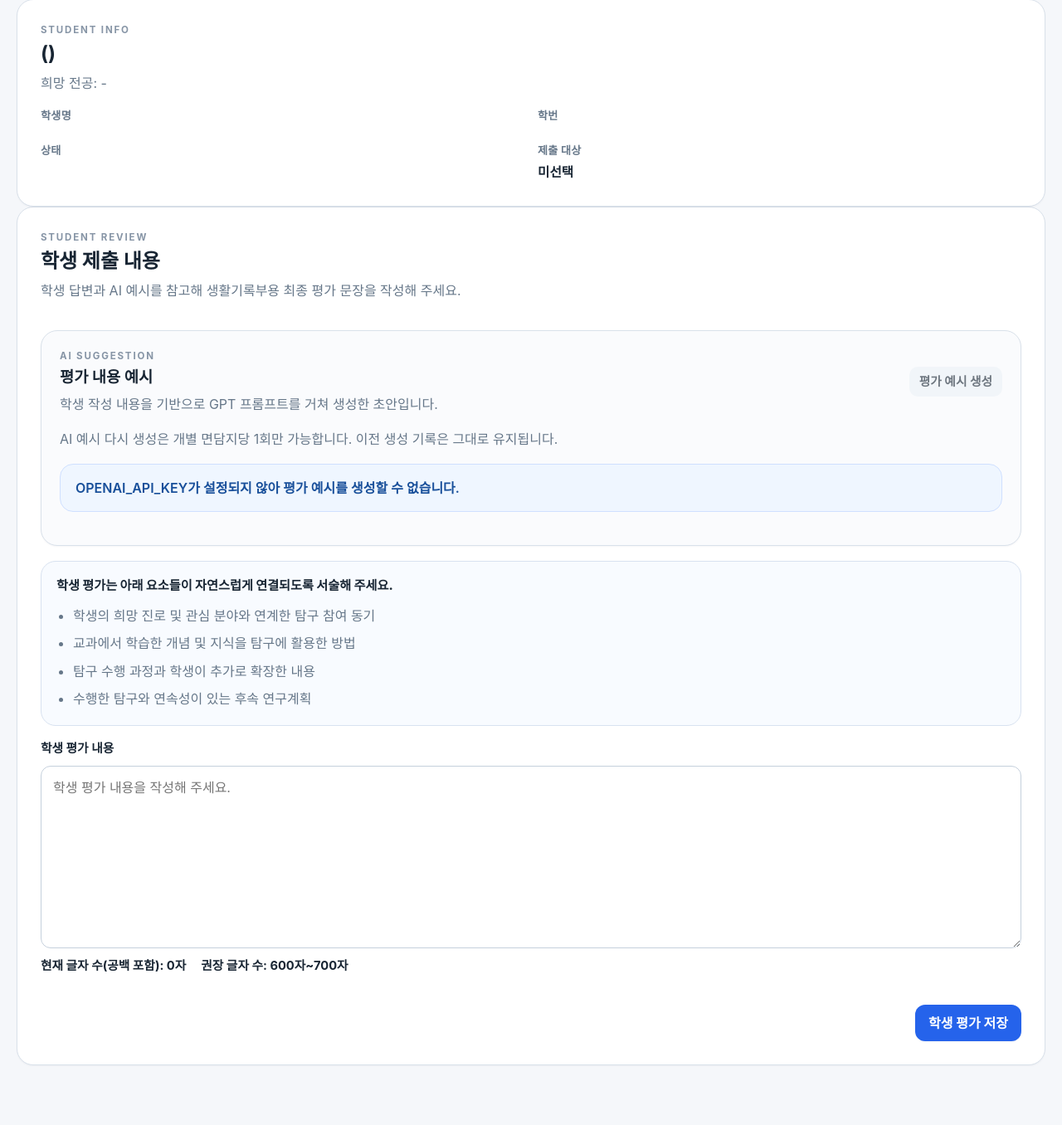
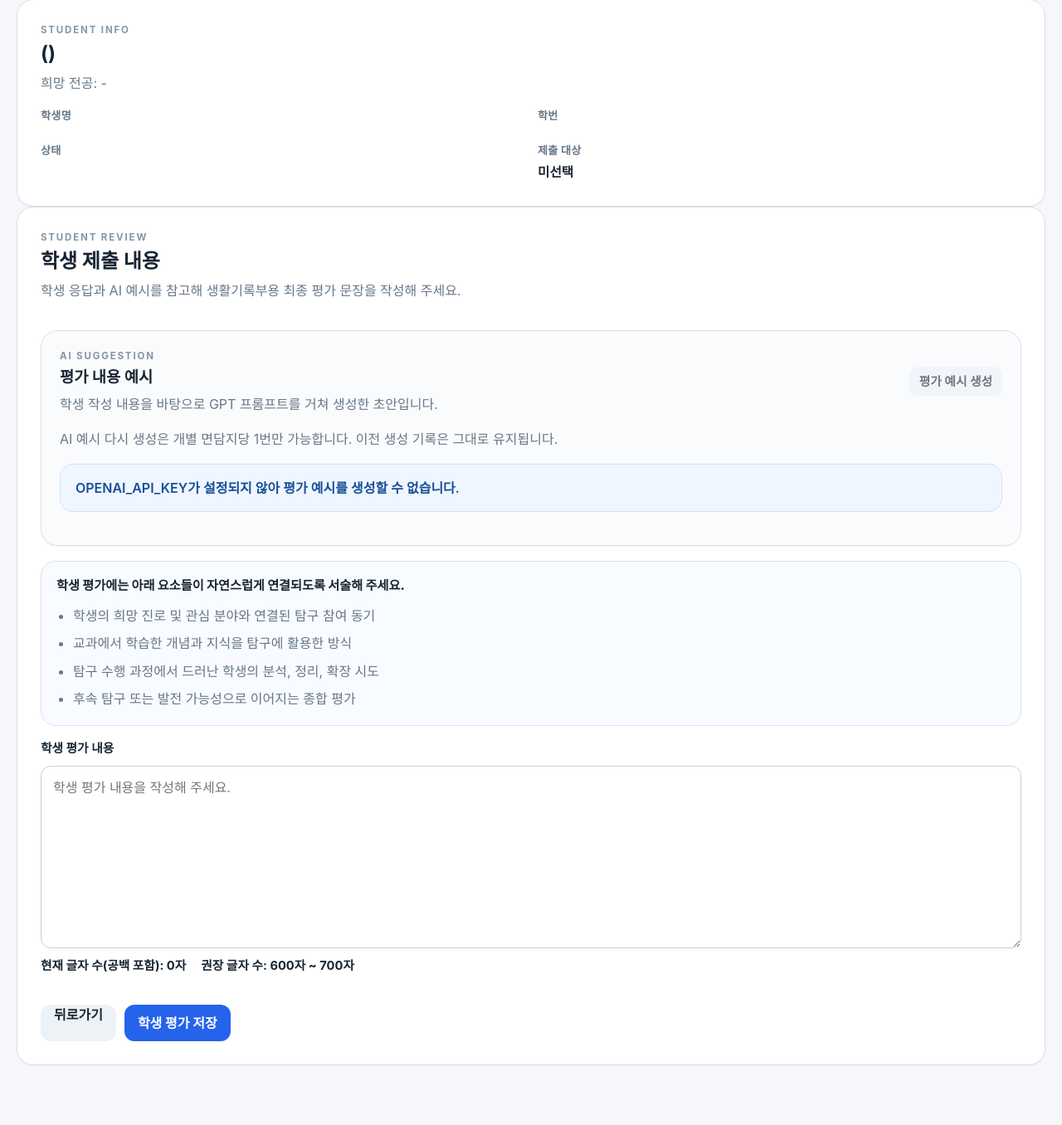
Before and after one commit to moonstar1268/ATME-camp, a Python web app: template templates/teacher_submission_detail.html in a window 1280 px wide. Shown: the part 320-1676 px from the top of the page at 83% size. Run offline with Jinja, Linux system fonts and the light colour scheme; the template is opened without the code that fills it, so the values that code supplies are empty.

Commit message:
Add back navigation to teacher review detail

```diff
--- a/templates/teacher_submission_detail.html
+++ b/templates/teacher_submission_detail.html
@@ -5,7 +5,7 @@
 {% block workspace_actions %}
   <div class="badge-row">
     <span class="status-badge">프로그램 코드 {{ program.program_code }}</span>
-    <a href="/teacher/programs/{{ program.id }}/reviews" class="secondary-button compact-button">개별 리스트</a>
+    <a href="/teacher/programs/{{ program.id }}/reviews" class="secondary-button compact-button">뒤로가기</a>
     <a href="/teacher/programs/{{ program.id }}" class="secondary-button compact-button">제출현황</a>
   </div>
 {% endblock %}
@@ -55,7 +55,7 @@
         <div>
           <p class="section-kicker">STUDENT REVIEW</p>
           <h2>{{ submission.student_name }} 학생 제출 내용</h2>
-          <p class="card-description">학생 답변과 AI 예시를 참고해 생활기록부용 최종 평가 문장을 작성해 주세요.</p>
+          <p class="card-description">학생 응답과 AI 예시를 참고해 생활기록부용 최종 평가 문장을 작성해 주세요.</p>
         </div>
       </div>
 
@@ -76,7 +76,7 @@
           <div>
             <p class="section-kicker">AI SUGGESTION</p>
             <h3>평가 내용 예시</h3>
-            <p class="card-description">학생 작성 내용을 기반으로 GPT 프롬프트를 거쳐 생성한 초안입니다.</p>
+            <p class="card-description">학생 작성 내용을 바탕으로 GPT 프롬프트를 거쳐 생성한 초안입니다.</p>
           </div>
           <div class="row-actions">
             {% if not is_locked %}
@@ -100,7 +100,7 @@
         </div>
 
         {% if not can_regenerate_ai %}
-          <p class="form-hint compact-top">AI 예시 다시 생성은 개별 면담지당 1회만 가능합니다. 이전 생성 기록은 그대로 유지됩니다.</p>
+          <p class="form-hint compact-top">AI 예시 다시 생성은 개별 면담지당 1번만 가능합니다. 이전 생성 기록은 그대로 유지됩니다.</p>
         {% endif %}
 
         {% if submission.ai_suggestion %}
@@ -117,12 +117,12 @@
       <form action="/teacher/programs/{{ program.id }}/submissions/{{ submission.id }}" method="post" class="stack-form compact-top">
         <div class="form-grid">
           <div class="field-span-2 evaluation-guide-card">
-            <span class="evaluation-guide-title">학생 평가는 아래 요소들이 자연스럽게 연결되도록 서술해 주세요.</span>
+            <span class="evaluation-guide-title">학생 평가에는 아래 요소들이 자연스럽게 연결되도록 서술해 주세요.</span>
             <ul class="guideline-list">
-              <li>학생의 희망 진로 및 관심 분야와 연계한 탐구 참여 동기</li>
-              <li>교과에서 학습한 개념 및 지식을 탐구에 활용한 방법</li>
-              <li>탐구 수행 과정과 학생이 추가로 확장한 내용</li>
-              <li>수행한 탐구와 연속성이 있는 후속 연구계획</li>
+              <li>학생의 희망 진로 및 관심 분야와 연결된 탐구 참여 동기</li>
+              <li>교과에서 학습한 개념과 지식을 탐구에 활용한 방식</li>
+              <li>탐구 수행 과정에서 드러난 학생의 분석, 정리, 확장 시도</li>
+              <li>후속 탐구 또는 발전 가능성으로 이어지는 종합 평가</li>
             </ul>
           </div>
           <div class="form-field field-span-2 char-counter-field" data-char-counter-root data-char-min="600" data-char-max="700">
@@ -137,13 +137,14 @@
             >{{ submission.teacher_evaluation }}</textarea>
             <div class="char-counter-meta">
               <span>현재 글자 수(공백 포함): <strong data-char-count-current>{{ (submission.teacher_evaluation or "")|length }}자</strong></span>
-              <span>권장 글자 수: 600자~700자</span>
+              <span>권장 글자 수: 600자 ~ 700자</span>
             </div>
           </div>
         </div>
 
         {% if not is_locked %}
-          <div class="page-actions align-right">
+          <div class="page-actions">
+            <a href="/teacher/programs/{{ program.id }}/reviews" class="secondary-button">뒤로가기</a>
             <button type="submit" class="primary-button teacher">학생 평가 저장</button>
           </div>
         {% endif %}
```
